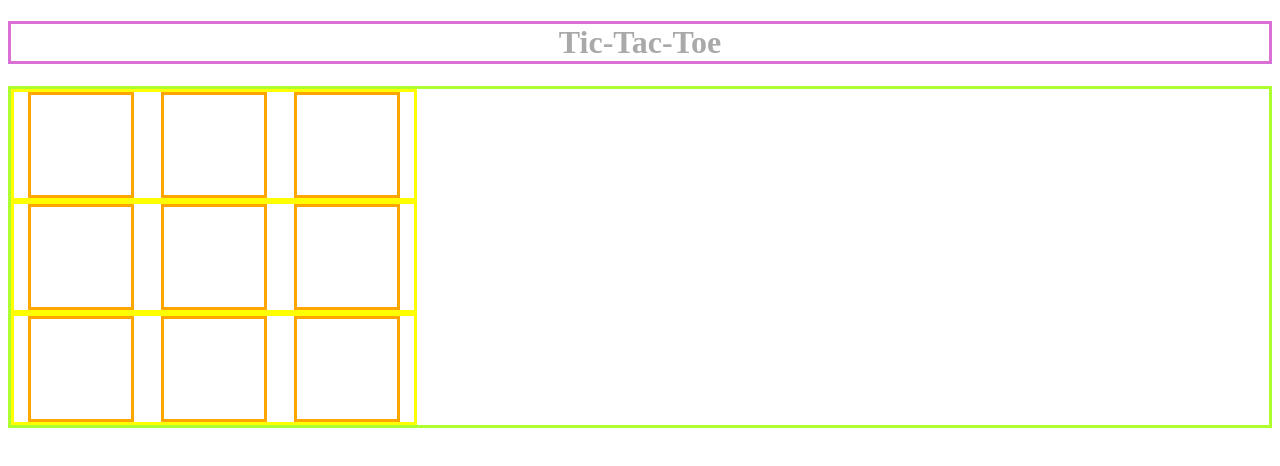
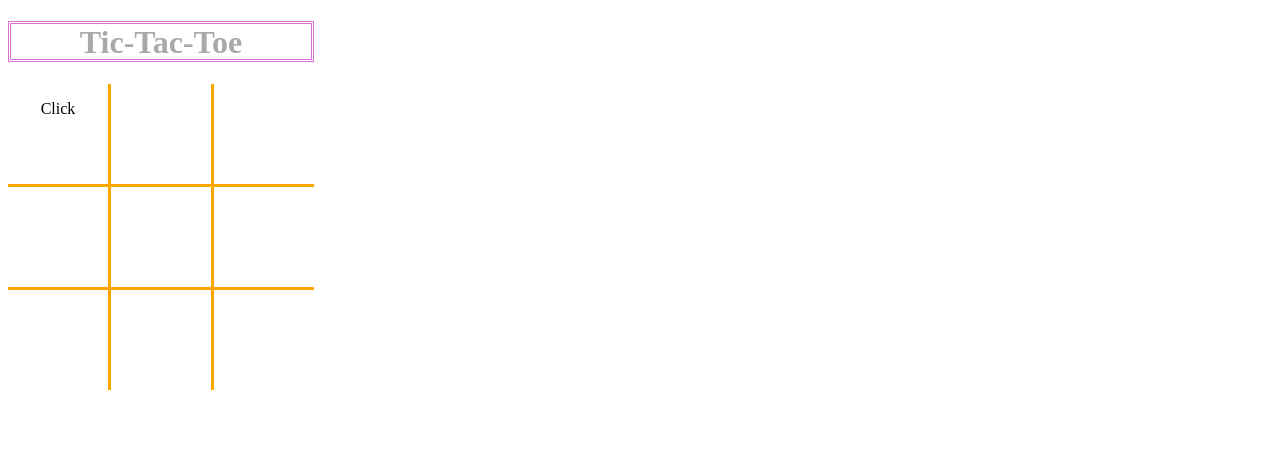
Before and after one commit to amberwhizin/ticTacToe, a plain HTML site: page index.html in a window 1280 px wide. Drawn offline with Linux system fonts and the light colour scheme.

Commit message:
made board, a little design.

```diff
--- a/css/style.css
+++ b/css/style.css
@@ -1,23 +1,79 @@
-.wrapper {
-  border: solid greenyellow;
+/* how come the board won't center?*/
+
+h1 {
+  border: solid orchid;
+  border-style: double;
+  color: darkgray;
+  display: flex;
+  justify-content: center;
+  align-content: space-around;
+  padding: 1fr;
+  height: 35px;
+  width: 300px;
 }
 
 .row {
-  border: solid yellow;
   display: flex;
   flex-direction: row;
   width: 400px;
-  justify-content: space-around;
 }
 
-.cell {
-  border: solid orange;
+.cell1 {
+  border-right: solid orange;
+  border-bottom: solid orange;
   height: 100px;
   width: 100px;
+  display: flex;
+  justify-content: center;
+}
 
+.cell2 {
+  border-bottom: solid orange;
+  height: 100px;
+  width: 100px;
 }
-h1 {
-  border: solid orchid;
-  text-align: center;
-  color: darkgray;
+
+.cell3 {
+  border-left: solid orange;
+  border-bottom: solid orange;
+  height: 100px;
+  width: 100px;
 }
+
+.cell4 {
+  border-right: solid orange;
+  border-bottom: solid orange;
+  height: 100px;
+  width: 100px;
+}
+
+.cell5 {
+  border-bottom: solid orange;
+  height: 100px;
+  width: 100px;
+}
+
+.cell6 {
+  border-left: solid orange;
+  border-bottom: solid orange;
+  height: 100px;
+  width: 100px;
+}
+
+.cell7 {
+  border-right: solid orange;
+  height: 100px;
+  width: 100px;
+}
+.cell8 {
+  border-top: solid orange;
+  border-style: hidden;
+  height: 100px;
+  width: 100px;
+}
+
+.cell9 {
+  border-left: solid orange;
+  height: 100px;
+  width: 100px;
+}
--- a/index.html
+++ b/index.html
@@ -1,5 +1,7 @@
 <!DOCTYPE html>
+
 <html lang="en">
+
 <head>
     <meta charset="UTF-8">
     <meta name="viewport" content="width=device-width, initial-scale=1.0">
@@ -12,28 +14,32 @@
     <title>Love thy Tic Tac Toe</title>
 
 </head>
+
 <body>
     <h1>Tic-Tac-Toe</h1>
 
+
+
    <div class='wrapper'>
      <div class='row'>
-      <div class='cell'></div>
-      <div class='cell'></div>
-      <div class='cell'></div>
+      <div class='cell1'>
+        <p>Click</p>
+          <p id="log"></p>
+      </div>
+      <div class='cell2'></div>
+      <div class='cell3'></div>
      </div>
      <div class='row'>
-      <div class='cell'></div>
-      <div class='cell'></div>
-      <div class='cell'></div>
+      <div class='cell4'></div>
+      <div class='cell5'></div>
+      <div class='cell6'></div>
      </div>
      <div class='row'>
-      <div class='cell'></div>
-      <div class='cell'></div>
-      <div class='cell'></div>
+      <div class='cell7'></div>
+      <div class='cell8'></div>
+      <div class='cell9'></div>
      </div>
    </div>
-
-    </div>
 
 </body>
 
--- a/js/main.js
+++ b/js/main.js
@@ -1,4 +1,47 @@
+let log = document.getElementById('log');
+
+document.onclick = inputChange;
+
+function inputChange(arr) {
+
+    for (i = 0; i < arr.length; i++) {
+        const currEl = arr[i]
+         log.textContent = `${currEl}, ${currEl})`;
+         console.log(currEl);
+}
+    }
+inputChange([x, o, x, o, x, o])
+
+
 // a function that loops through and arr and grabs and x or an o and applys it to the board
+// const xoxo = (arr) => {
+//     // who starts first - random method x or o
+//     let userX = [];
+//     let userO = [];
+//     const letters = [x, o, x, o, x, o];
+//     // if its not xs turn its o's turn
+//     for (i = 0; i < letters.length; i++) {
+//         const currentEl = letters[i];
+
+//         if (currentEl !== 'x') {
+//             userO.push(currentEl);
+//         } else {
+//             userX.push(currentEl);
+//         }
+//     }
+//     if (userX || userO < 3) { //indexOf()?
+//         prompt(`It's ${} turn!`);
+//     } else if (userX || userO === 3 { //indexOf()?
+//         prompt(`${} has Won!`)
+//     }
+
+
+//     // loop throught a array of 3 x's and 3 o's
+//     // when user clicks and takes there turn, no one else may use that cell
+//     // add text(x or o) when user clicks on any open spot on the screen
+
+// }
+
 // who starts first - random
 // if its not xs turn its o's turn
 // loop throught a array of 3 x's and 3 o's
```
